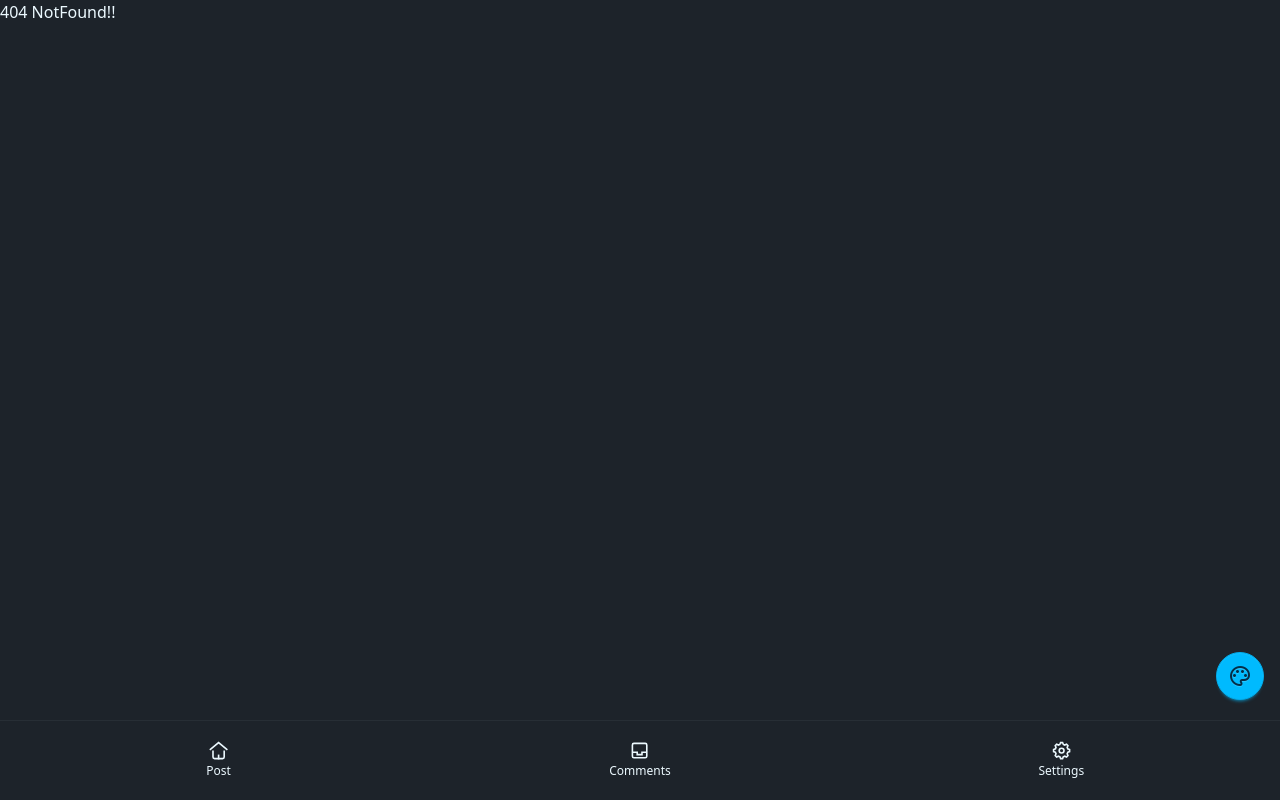
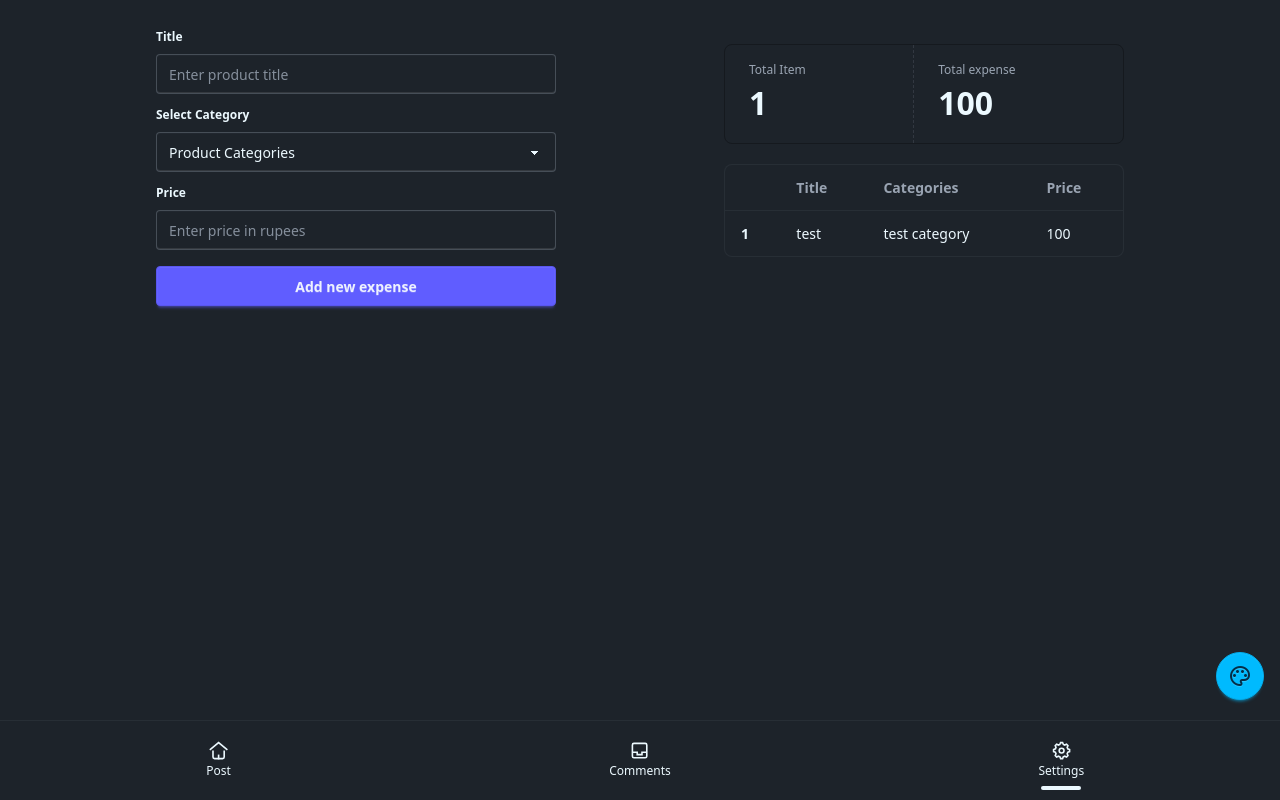
Before and after one commit to mahesh548/Router-Project, a React (Vite) app: page /bills in a window 1280 px wide. Before the commit this address had no page. Built offline with nearby package versions, Linux system fonts and the light colour scheme.

Commit message:
feat: add Bills component with form and table, integrate BillContext for state management

```diff
--- a/src/App.jsx
+++ b/src/App.jsx
@@ -5,6 +5,8 @@ import AllComments from "./component/AllComments";
 import Post from "./component/Post";
 import { ThemeContext } from "./context/ThemeContext";
 import ThemeSwitcher from "./component/ThemeSwitcher";
+import Bills from "./component/Bills";
+import { BillContextProvider } from "./context/BillContextProvider";
 
 export default function App() {
   return (
@@ -15,6 +17,14 @@ export default function App() {
           <Route path="/" element={<AllPost />} />
           <Route path="/comments" element={<AllComments />} />
           <Route path="/post/:id" element={<Post />} />
+          <Route
+            path="/bills"
+            element={
+              <BillContextProvider>
+                <Bills />
+              </BillContextProvider>
+            }
+          />
           <Route path="*" element={<h1>404 NotFound!!</h1>} />
         </Route>
       </Routes>
--- /dev/null
+++ b/src/Utility/Validate.js
@@ -0,0 +1,37 @@
+/*
+
+{
+title:[
+{}
+]
+}
+
+
+*/
+export default function Validate(data, rules) {
+  let errors = {};
+  Object.keys(data).some((name) => {
+    if (!(name in rules)) {
+      errors[name] = "Invalid Field!";
+      return true;
+    }
+    let fieldRules = rules[name];
+    if (fieldRules?.minL && data[name].length < fieldRules?.minL) {
+      errors[name] = name + " is required!";
+      return true;
+    }
+    if (fieldRules?.maxL && data[name].length > fieldRules?.maxL) {
+      errors[name] = "Title too long!";
+      return true;
+    }
+    if (
+      fieldRules?.type &&
+      fieldRules.type === "number" &&
+      !/^\d+$/.test(data[name])
+    ) {
+      errors[name] = "Invalid Input!";
+      return true;
+    }
+  });
+  return errors;
+}
--- /dev/null
+++ b/src/component/Bills.jsx
@@ -0,0 +1,17 @@
+import Form from "./Form";
+import Table from "./Table";
+
+export default function Bills() {
+  return (
+    <div className="flex flex-row flex-wrap justify-evenly gap-3 mt-5">
+      <div className="w-100 ">
+        <Form />
+      </div>
+      <div>
+        <div className="w-100 ">
+          <Table />
+        </div>
+      </div>
+    </div>
+  );
+}
--- /dev/null
+++ b/src/component/Form.jsx
@@ -0,0 +1,89 @@
+import { useContext, useState } from "react";
+import InputField from "./InputField";
+import { BillContext } from "../context/BillContextProvider";
+import Validate from "../Utility/Validate";
+
+const formRules = {
+  title: { minL: 2, maxL: 50 },
+  price: { minL: 1, type: "number" },
+  category: { minL: 1 },
+};
+
+export default function Form() {
+  const { formData, setFormData, setExpenseList } = useContext(BillContext);
+
+  // to show error messages
+  const [errors, setErrors] = useState({});
+
+  const handleInput = (e) => {
+    // clear error message if there any
+    if (Object.keys(errors).length) {
+      setErrors({});
+    }
+    // update form data
+    setFormData((prev) => {
+      return { ...prev, [e.target.name]: e.target.value };
+    });
+  };
+  const handleForm = (e) => {
+    // preventing reload
+    e.preventDefault();
+
+    const errors = Validate(formData, formRules); // form validation
+
+    if (Object.keys(errors).length) {
+      // if invalid input show error and return
+      setErrors(errors);
+      return;
+    }
+
+    // update expense list
+    setExpenseList((prev) => {
+      return [
+        ...prev,
+        { ...formData, serial: prev.length + 1, id: crypto.randomUUID() },
+      ];
+    });
+
+    // reset form
+    setFormData({ title: "", category: "", price: "" });
+  };
+
+  return (
+    <form onSubmit={handleForm}>
+      <InputField
+        value={formData.title}
+        onChange={handleInput}
+        label={"Title"}
+        name={"title"}
+        placeholder={"Enter product title"}
+        error={errors?.title}
+      />
+      <fieldset className="fieldset">
+        <legend className="fieldset-legend">Select Category</legend>
+        <select
+          className="select w-100"
+          name="category"
+          onChange={handleInput}
+          value={formData.category}
+        >
+          <option hidden>Product Categories</option>
+          <option>Clothes</option>
+          <option>Grocery</option>
+          <option>Electronics</option>
+          <option>Bills</option>
+        </select>
+        {errors?.category && <span className="label">{errors?.category}</span>}
+      </fieldset>
+      <InputField
+        value={formData.price}
+        onChange={handleInput}
+        label={"Price"}
+        name={"price"}
+        placeholder={"Enter price in rupees"}
+        error={errors?.price}
+      />
+      <button className="btn w-100 btn-primary mt-3">Add new expense</button>
+    </form>
+  );
+}
--- /dev/null
+++ b/src/component/InputField.jsx
@@ -0,0 +1,23 @@
+export default function InputField({
+  value,
+  onChange,
+  error,
+  label,
+  name,
+  placeholder,
+}) {
+  return (
+    <fieldset className="fieldset">
+      <legend className="fieldset-legend">{label}</legend>
+      <input
+        type="text"
+        className="input w-100"
+        placeholder={placeholder || "Type here"}
+        value={value}
+        onChange={onChange}
+        name={name}
+      />
+      {error && <p className="label text-error">{error}</p>}
+    </fieldset>
+  );
+}
--- a/src/component/Navbar.jsx
+++ b/src/component/Navbar.jsx
@@ -85,7 +85,7 @@ export default function Navbar() {
         </NavLink>
 
         <NavLink
-          to="/albums"
+          to="/bills"
           className={({ isActive }) => (isActive ? "dock-active" : "")}
         >
           <svg
@@ -101,7 +101,7 @@ export default function Navbar() {
                 fill="none"
                 stroke="currentColor"
                 strokeLinecap="square"
-                stroke-miterlimit="10"
+                strokeMiterlimit="10"
                 strokeWidth="2"
               ></circle>
               <path
--- /dev/null
+++ b/src/component/Table.jsx
@@ -0,0 +1,50 @@
+import { useContext } from "react";
+import { BillContext } from "../context/BillContextProvider";
+
+export default function Table() {
+  const { expenseList } = useContext(BillContext);
+  return (
+    <>
+      <div className="stats bg-base-100 border-base-300 border w-100 mt-6">
+        <div className="stat">
+          <div className="stat-title">Total Item</div>
+          <div className="stat-value">{expenseList.length}</div>
+          <div className="stat-actions"></div>
+        </div>
+
+        <div className="stat">
+          <div className="stat-title">Total expense </div>
+          <div className="stat-value">
+            {expenseList.reduce((acc, curr) => {
+              return acc + parseInt(curr.price);
+            }, 0)}
+          </div>
+        </div>
+      </div>
+      <div className="overflow-x-auto rounded-box border border-base-content/5 bg-base-100 mt-5">
+        <table className="table">
+          <thead>
+            <tr>
+              <th></th>
+              <th>Title</th>
+              <th>Categories</th>
+              <th>Price</th>
+            </tr>
+          </thead>
+          <tbody>
+            {expenseList.map(({ serial, title, category, price, id }) => {
+              return (
+                <tr key={id}>
+                  <th>{serial}</th>
+                  <td>{title}</td>
+                  <td>{category}</td>
+                  <td>{price}</td>
+                </tr>
+              );
+            })}
+          </tbody>
+        </table>
+      </div>
+    </>
+  );
+}
--- /dev/null
+++ b/src/context/BillContextProvider.jsx
@@ -0,0 +1,27 @@
+import { createContext, useState } from "react";
+
+export const BillContext = createContext({});
+
+export function BillContextProvider({ children }) {
+  const [expenseList, setExpenseList] = useState([
+    {
+      title: "test",
+      category: "test category",
+      price: "100",
+      serial: "1",
+      id: crypto.randomUUID(),
+    },
+  ]);
+  const [formData, setFormData] = useState({
+    title: "",
+    price: "",
+    category: "",
+  });
+  return (
+    <BillContext.Provider
+      value={{ expenseList, setExpenseList, formData, setFormData }}
+    >
+      {children}
+    </BillContext.Provider>
+  );
+}
```
